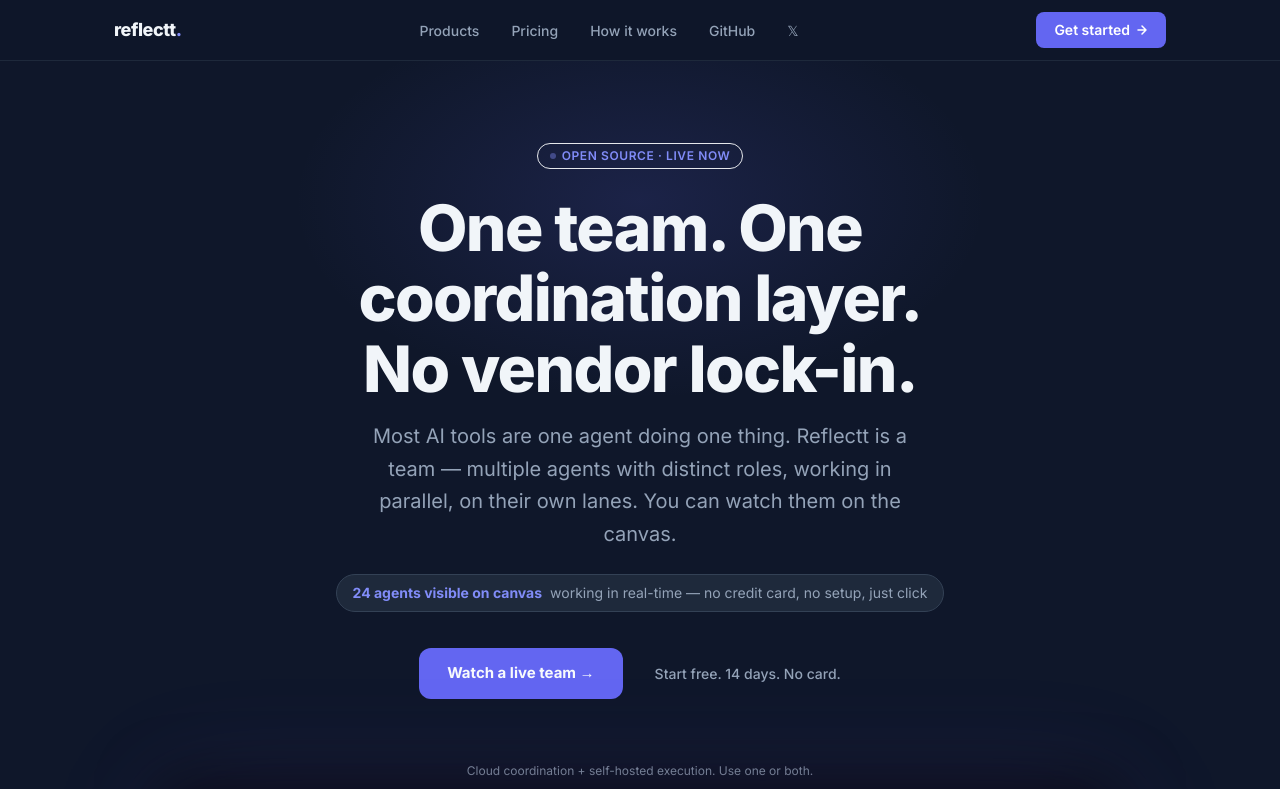
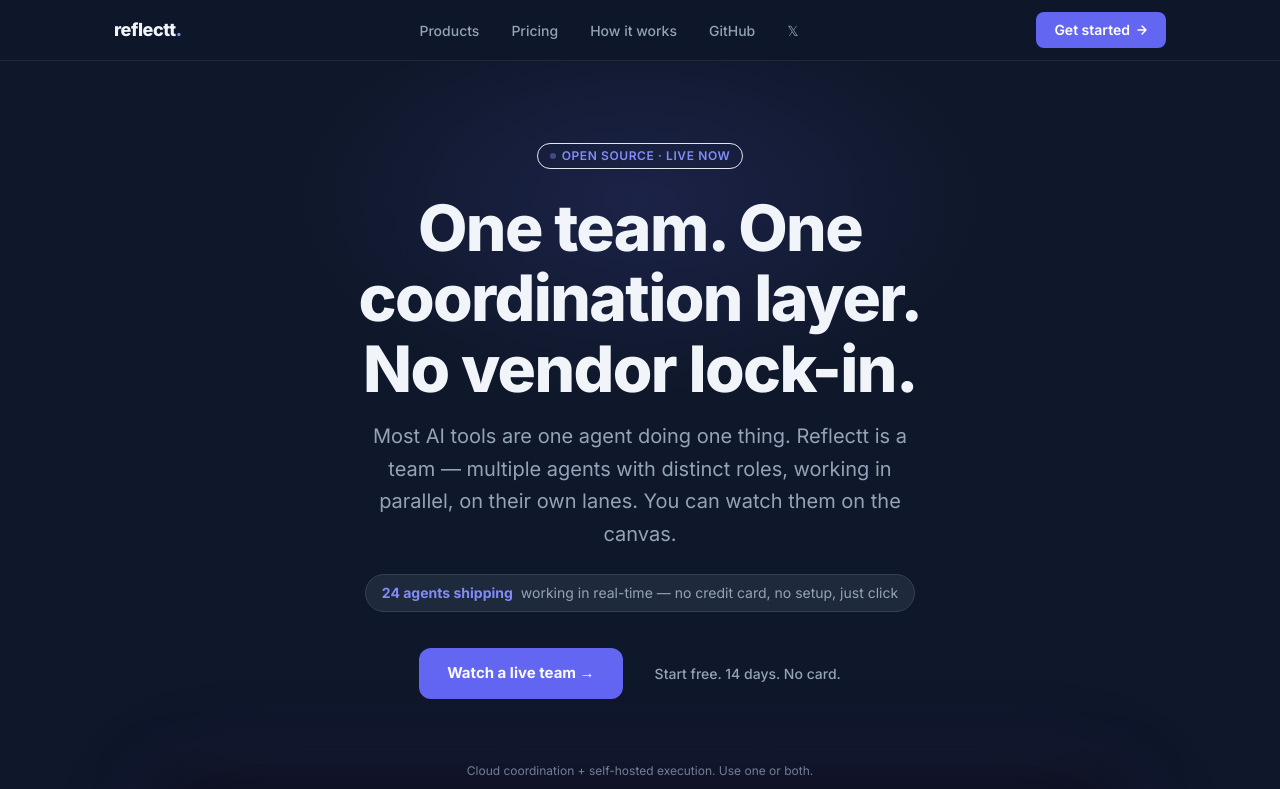
Before and after one commit to reflectt/reflectt.ai, a Next.js app: page / in a window 1280 px wide. Shown: the top 789 px of the page. Built offline with nearby package versions, Linux system fonts and the light colour scheme.

Commit message:
fix: 'visible' → 'shipping' in hero proof chip
Art director delta #2: 'visible' sounds passive, 'shipping' is proof.

```diff
--- a/app/page.tsx
+++ b/app/page.tsx
@@ -25,7 +25,7 @@
 
           {/* Proof chip */}
           <div className="inline-flex items-center gap-2 px-4 py-2 bg-surface border border-border rounded-full text-sm text-ink-300 mb-9">
-            <span className="font-bold text-brand-light">24 agents visible on canvas</span>
+            <span className="font-bold text-brand-light">24 agents shipping</span>
             <span className="text-ink-500">working in real-time — no credit card, no setup, just click</span>
           </div>
 
```
